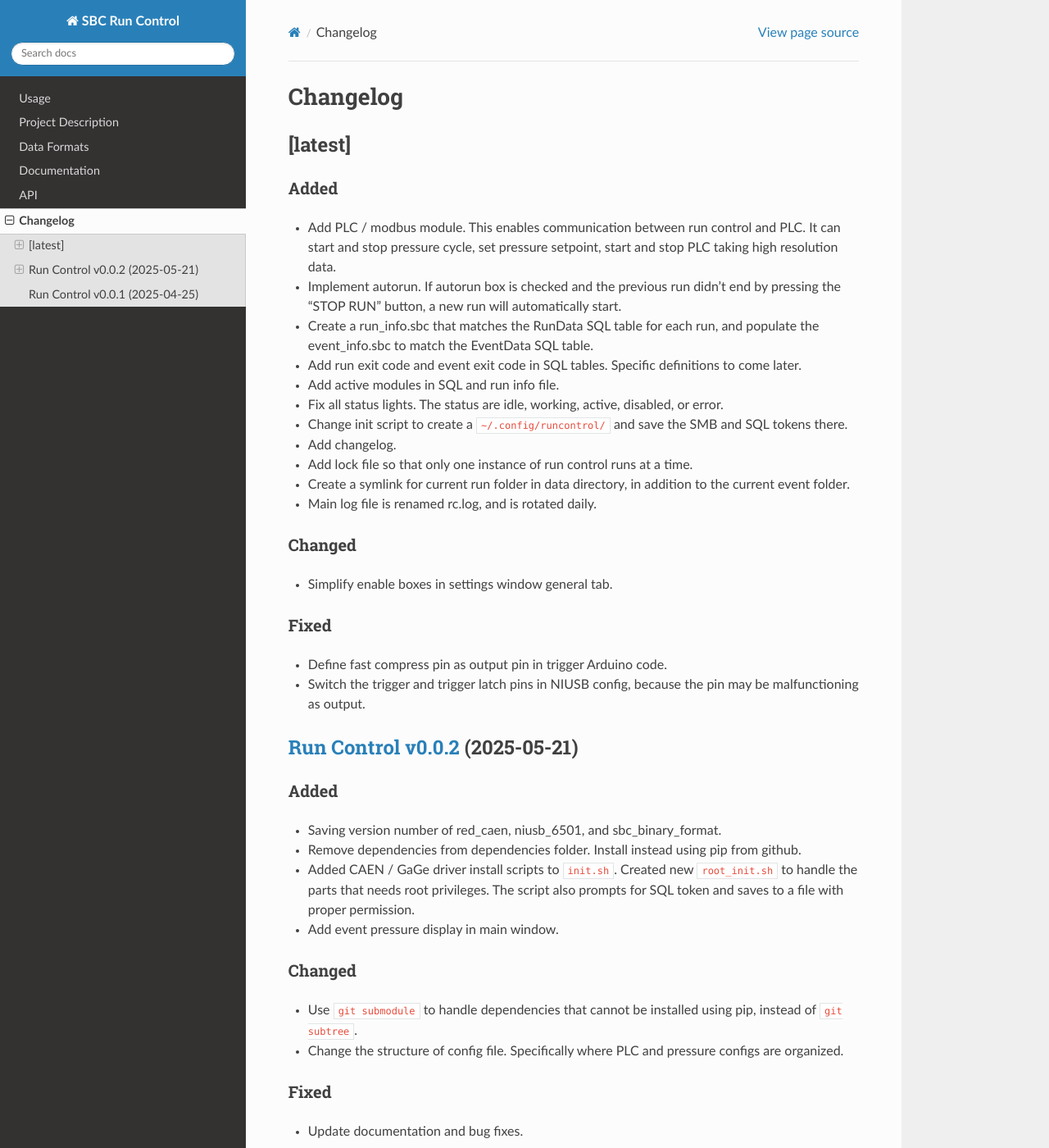
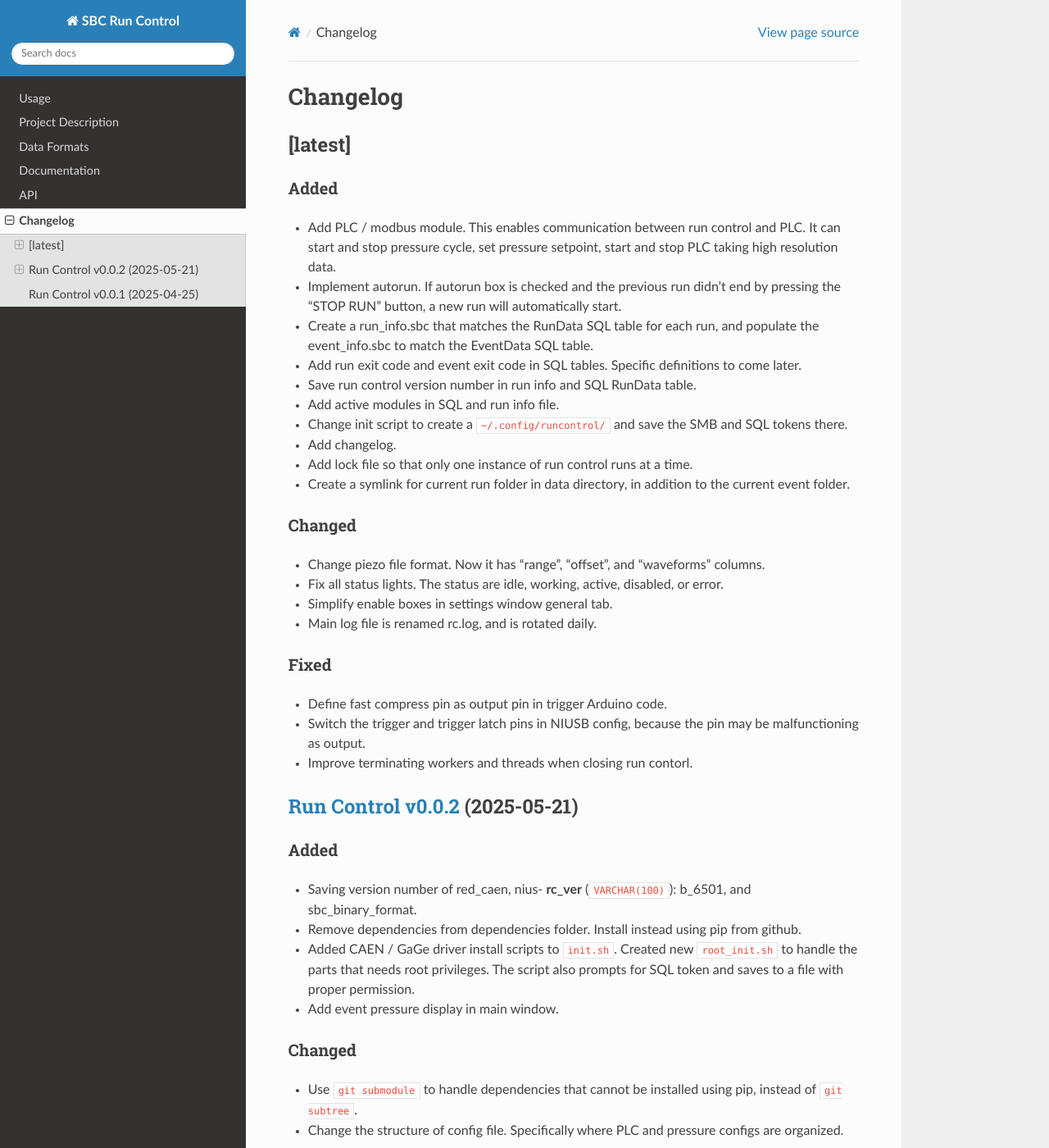
Before and after one commit to SBC-Collaboration/SBC-RunControl, a Sphinx documentation site: the page built from docs/changelog.md, in a window 1280 px wide and 1400 px high. Shown: the whole window at 82% size. Built offline with Sphinx 7.4.7 and the Read the Docs theme 3.1.0, drawn with Linux system fonts in a browser that asks for light colours.

Commit message:
Update changelog

```diff
--- a/docs/changelog.md
+++ b/docs/changelog.md
@@ -6,22 +6,25 @@
 - Implement autorun. If autorun box is checked and the previous run didn't end by pressing the "STOP RUN" button, a new run will automatically start.
 - Create a run_info.sbc that matches the RunData SQL table for each run, and populate the event_info.sbc to match the EventData SQL table.
 - Add run exit code and event exit code in SQL tables. Specific definitions to come later.
+- Save run control version number in run info and SQL RunData table.
 - Add active modules in SQL and run info file.
-- Fix all status lights. The status are idle, working, active, disabled, or error.
 - Change init script to create a `~/.config/runcontrol/` and save the SMB and SQL tokens there.
 - Add changelog.
 - Add lock file so that only one instance of run control runs at a time.
 - Create a symlink for current run folder in data directory, in addition to the current event folder.
+### Changed
+- Change piezo file format. Now it has "range", "offset", and "waveforms" columns.
+- Fix all status lights. The status are idle, working, active, disabled, or error.
+- Simplify enable boxes in settings window general tab.
 - Main log file is renamed rc.log, and is rotated daily.
-### Changed
-- Simplify enable boxes in settings window general tab.
 ### Fixed
 - Define fast compress pin as output pin in trigger Arduino code.
 - Switch the trigger and trigger latch pins in NIUSB config, because the pin may be malfunctioning as output.
+- Improve terminating workers and threads when closing run contorl.
 
 ## [Run Control v0.0.2](https://github.com/SBC-Collaboration/SBC-RunControl/releases/tag/v0.0.2) (2025-05-21)
 ### Added
-- Saving version number of red_caen, niusb_6501, and sbc_binary_format.
+- Saving version number of red_caen, nius- **rc_ver** (`VARCHAR(100)`): b_6501, and sbc_binary_format.
 - Remove dependencies from dependencies folder. Install instead using pip from github.
 - Added CAEN / GaGe driver install scripts to `init.sh`. Created new `root_init.sh` to handle the parts that needs root privileges. The script also prompts for SQL token and saves to a file with proper permission.
 - Add event pressure display in main window.
```
